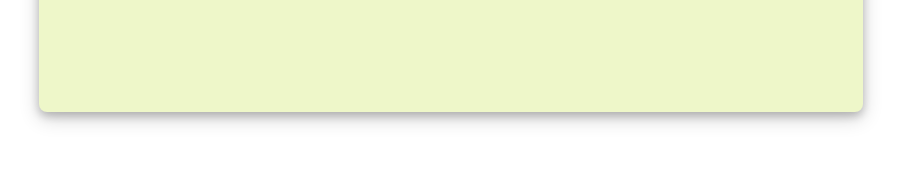
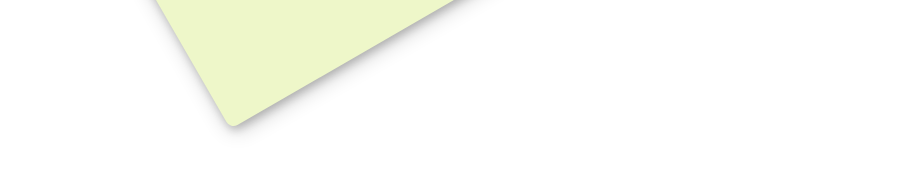
Before and after one commit to keiooi/awin, a plain HTML site: page index.html in a window 1280 px wide. Shown: the whole page, without its empty margins (189-1090 px from the left). Drawn offline with Linux system fonts and the light colour scheme.

Commit message:
Update index.html
change style

```diff
--- a/index.html
+++ b/index.html
@@ -56,12 +56,13 @@
         margin: auto;
         padding: 2px;
         border-radius: 8px;
-        transition: 1s;
-        transform: translateY(-380px);
         box-shadow: 0 4px 8px rgba(0, 0, 0, 0.2), 0 6px 20px rgba(0, 0, 0, 0.19);
+        transition: 1.6s;
+        transform: translateY(-400px) rotate(-30deg);
+        transform-origin:20% 30%;
     }
     .lgbox:hover {
-        transform: translateY(0);
+        transform: translateY(0) rotate(0deg);
     }
 
     .title {
```
